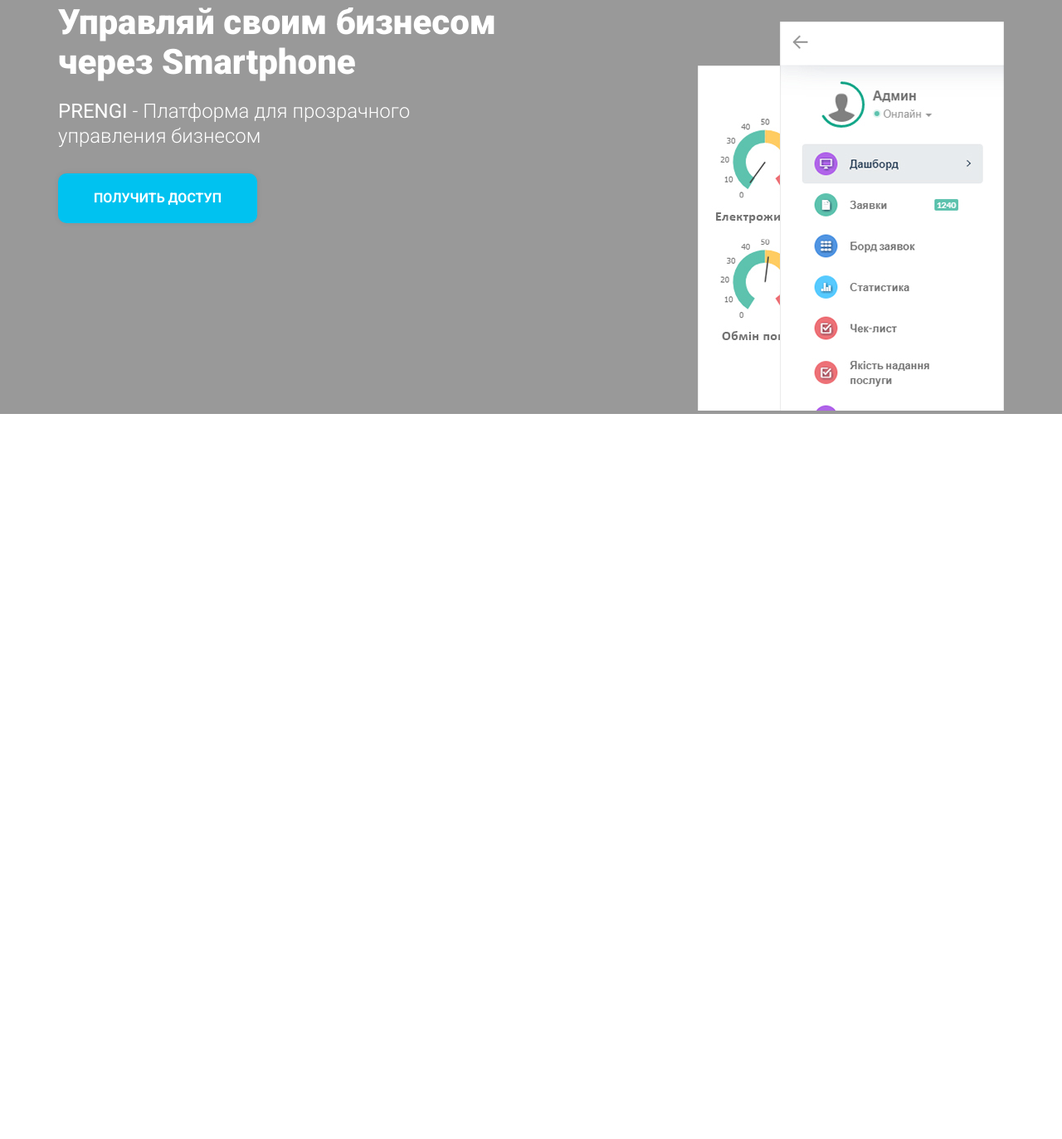
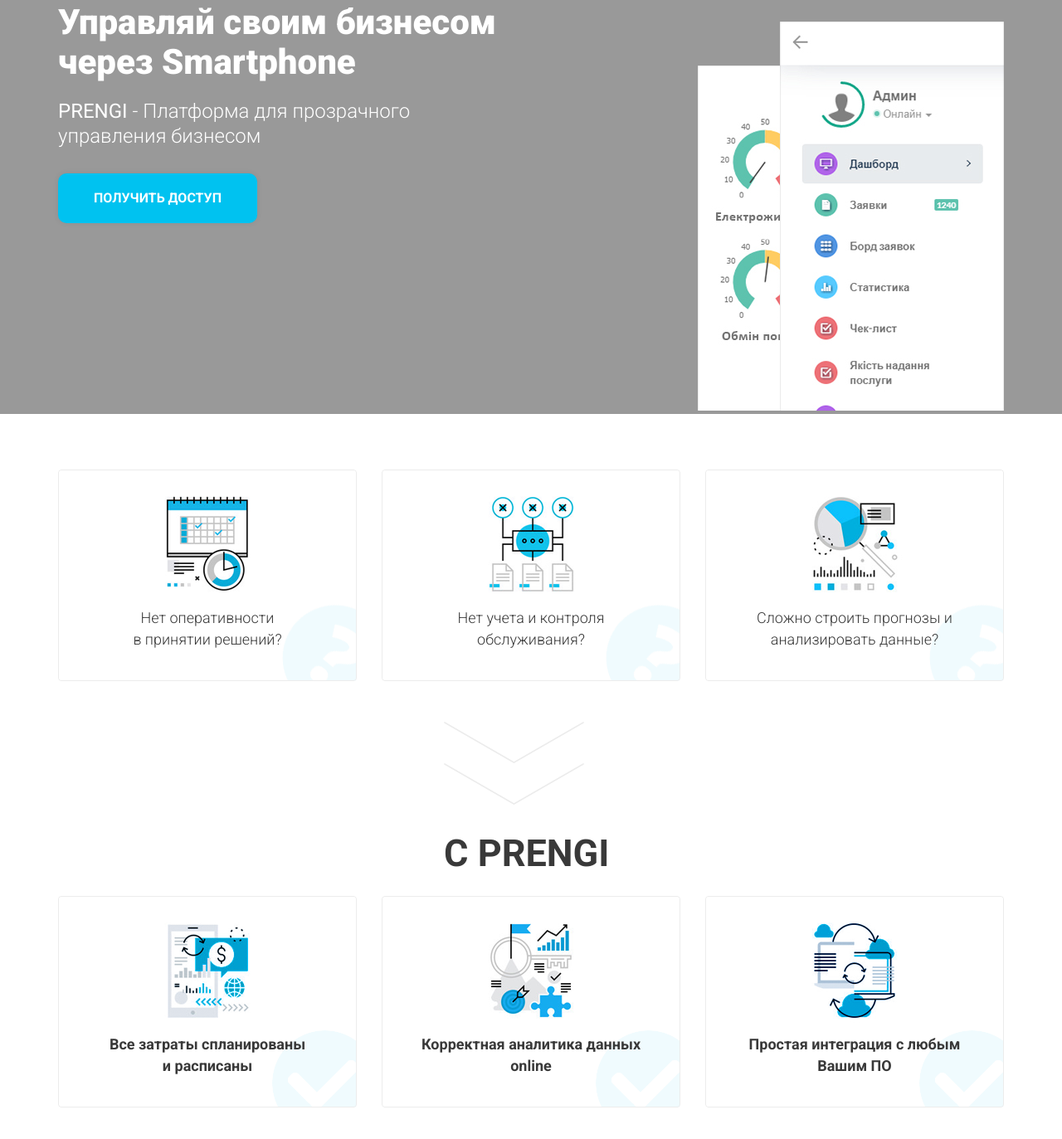
Before and after one commit to Yaichevs/biznessMaket, a website: page src/index.html in a window 1280 px wide. Shown: the part 335-1708 px from the top of the page at 83% size. Before the commit the page ends 834 px from the top, so only its background shows below. Drawn offline with nearby package versions, Linux system fonts and the light colour scheme; files that its build step writes are made by us from their sources.

Commit message:
сверстал 2-ю секцию

```diff
--- a/src/index.html
+++ b/src/index.html
@@ -114,5 +114,52 @@
                 </div>
         </div>
     </section>
+    <section class="modules">
+        <div class="cont">
+            <div class="modules__topDiv">
+                <div class="modules__item" style="background-image: url('img/rounded_rectangle_6_copy_2_251.png')">
+                    <div class="modules__item-text">
+                        Нет оперативности <br> в принятии решений?
+                    </div>
+                </div>
+                <div class="modules__item" style="background-image: url('img/rounded_rectangle_6_copy_247.png')">
+                    <div class="modules__item-text">
+                        Нет учета и контроля <br> обслуживания?
+                    </div>
+                </div>
+                <div class="modules__item" style="background-image: url('img/rounded_rectangle_6_236.png')">
+                    <div class="modules__item-text">
+                        Сложно строить прогнозы и <br> анализировать данные?
+                    </div>
+                </div>
+            </div>
+            <div class="modules__middleDiv">
+                <div class="modules__middleDiv-img">
+                    <img src="img/rounded_rectangle_6_copy_264.png" alt="strelka1">
+                    <img src="img/rounded_rectangle_6_copy_264.png" alt="strelka2">
+                </div>
+                <div class="modules__middleDiv-text">
+                    С PRENGI
+                </div>
+            </div>
+            <div class="modules__bottomDiv">
+                <div class="modules__item" style="background-image: url('img/rounded_rectangle_6_copy_4_273.png')">
+                    <div class="modules__item-text modules__item-text_bold">
+                        Все затраты спланированы <br> и расписаны
+                    </div>
+                </div>
+                <div class="modules__item" style="background-image: url('img/rounded_rectangle_6_copy_3_270.png')">
+                    <div class="modules__item-text modules__item-text_bold">
+                        Корректная аналитика данных <br> online
+                    </div>
+                </div>
+                <div class="modules__item" style="background-image: url('img/rounded_rectangle_6_copy_5_276.png')">
+                    <div class="modules__item-text modules__item-text_bold">
+                        Простая интеграция с любым <br> Вашим ПО
+                    </div>
+                </div>
+            </div>
+        </div>
+    </section>
 </body>
 </html>
--- /dev/null
+++ b/src/sass/blocks/_modules.scss
@@ -0,0 +1,59 @@
+.modules {
+    height: 885px;
+    padding: 67px 0 79px 0;
+    &__topDiv {
+        display: grid;
+        grid-template-columns: repeat(3, 360px);
+        justify-content: space-between;
+    }
+    &__middleDiv {
+        margin: 0 auto;
+        margin-top: 49px;
+        width: 210px;
+        min-height: 140px;
+        display: flex;
+        flex-direction: column;
+        &-img {
+            display: flex;
+            flex-direction: column;
+            img {
+                width: 169px;
+                height: 50px;
+            }
+        }
+        &-text {
+            font-size: 45px;
+            line-height: 30px;
+            font-weight: 700;
+            color: #393939;
+            margin-top: 44px;
+        }
+    }
+    &__bottomDiv {
+        display: grid;
+        grid-template-columns: repeat(3, 360px);
+        justify-content: space-between;
+        margin-top: 36px;
+    }
+    &__item {
+        width: 360px;
+        height: 255px;
+        position: relative;
+        &-text {
+            width: 100%;
+            text-align: center;
+            font-style: normal;
+            font-weight: 300;
+            font-size: 18px;
+            line-height: 26px;
+            color: #393939;
+            position: absolute;
+            left: 50%;
+            transform: translateX(-50%);
+            bottom: 37px;
+            &_bold {
+                font-weight: 700;
+            }
+        }
+    }
+}
--- a/src/sass/style.scss
+++ b/src/sass/style.scss
@@ -22,3 +22,4 @@
 
 @import 'blocks/upheader';
 @import 'blocks/promo';
+@import 'blocks/modules';
```
Also changed, not shown: dist/css/style.min.css, dist/img/rounded_rectangle_6_copy_264.png (added), dist/index.html, src/img/rounded_rectangle_6_copy_264.png (added).
